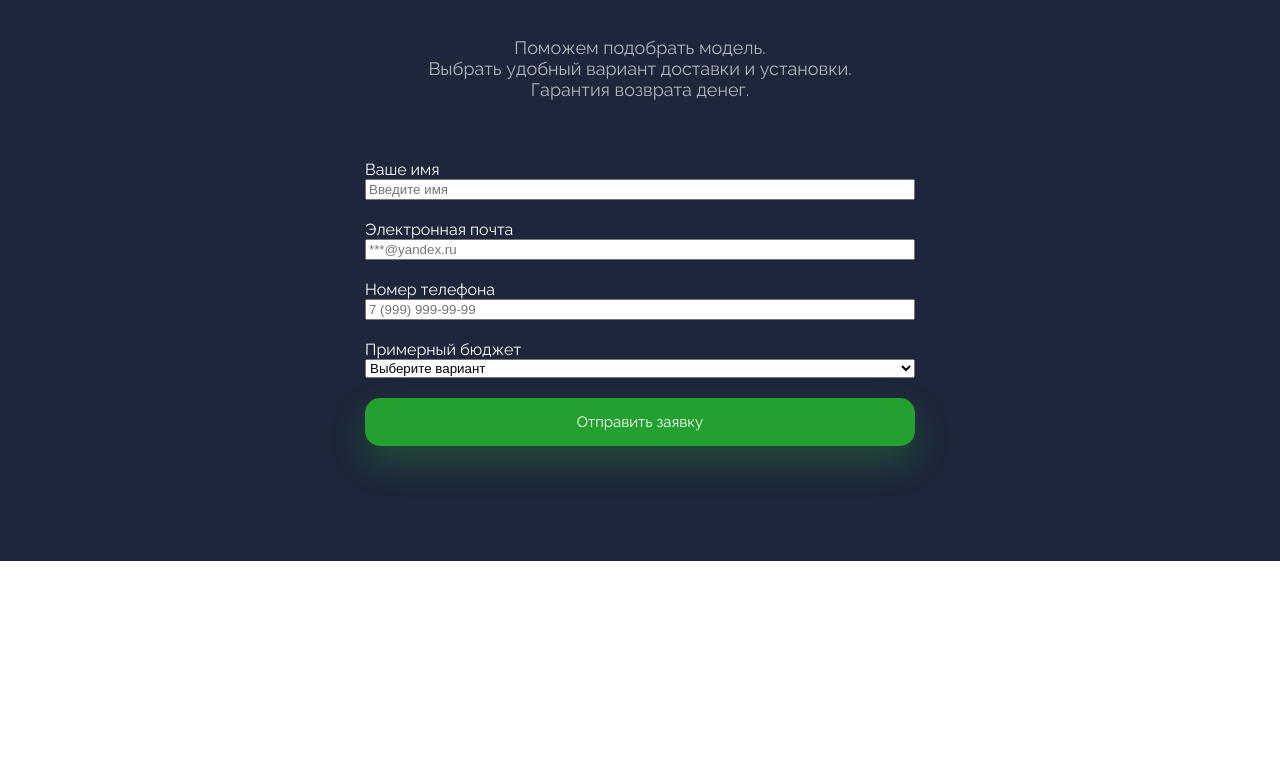
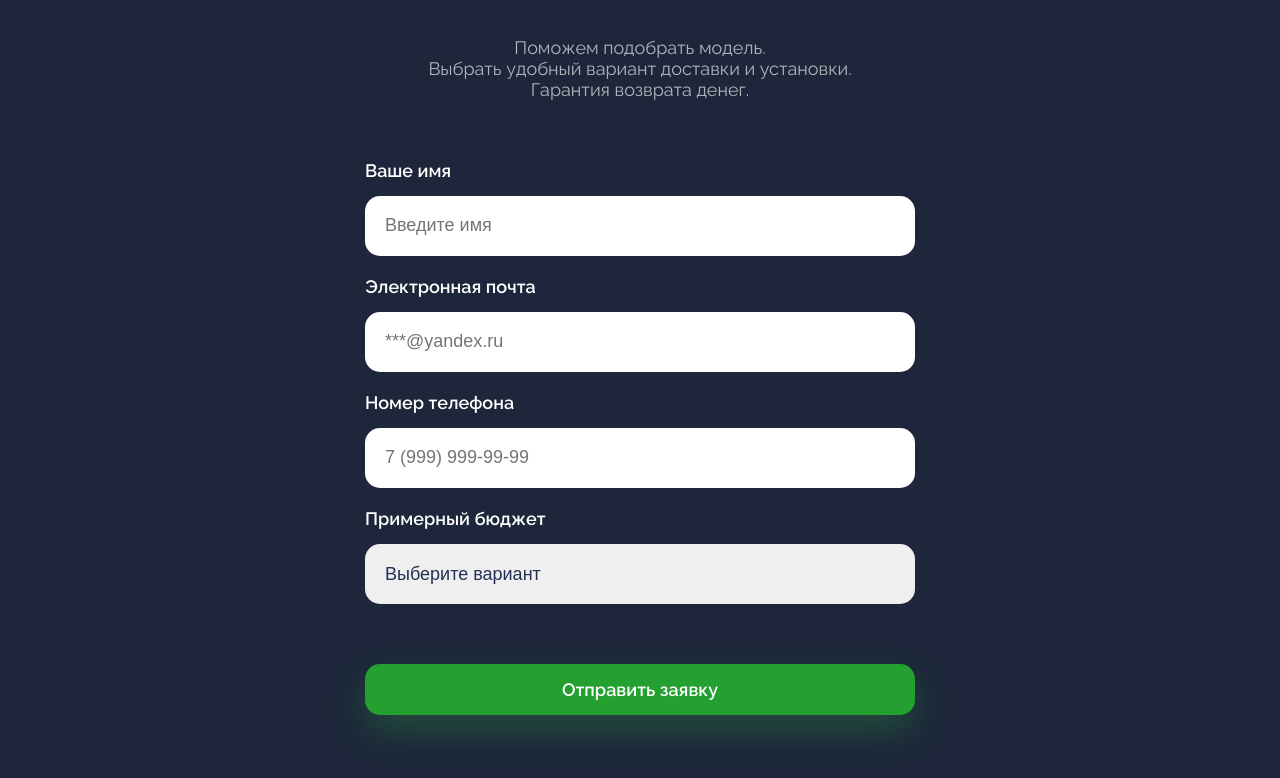
Before and after one commit to NafisZaydullin/green-corp-landing, a plain HTML site: page index.html in a window 1280 px wide. Shown: the part 1091-1869 px from the top of the page. Before the commit the page ends 1652 px from the top, so only its background shows below. Drawn offline with Linux system fonts and the light colour scheme.

Commit message:
third commit

```diff
--- a/main.css
+++ b/main.css
@@ -115,3 +115,29 @@ button {
     grid-gap: 20px;
     margin-top: 60px;
 }
+
+.form label {
+    font-size: 18px;
+    font-weight: 600;
+    margin-bottom: 15px;
+}
+
+.form input, select {
+    font-size: 18px;
+    color: #213053 ;
+    height: 60px;
+    padding: 0 0 0 20px;
+    border-radius: 15px;
+    border: none;
+    outline: none;
+}
+
+.form__submit {
+    font-size: 18px;
+    font-weight: 600;
+    margin-top: 40px;
+}
+
+select {
+    appearance: none;
+}
```
